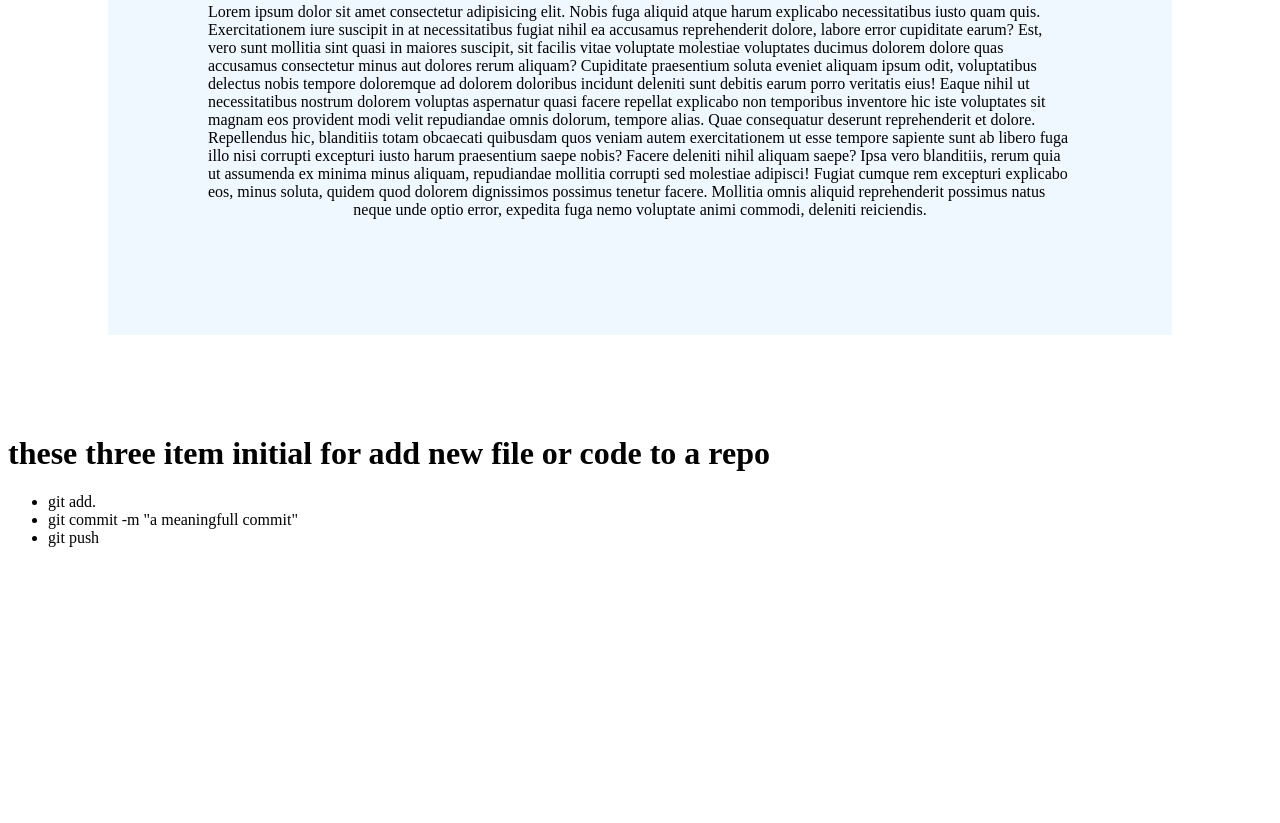
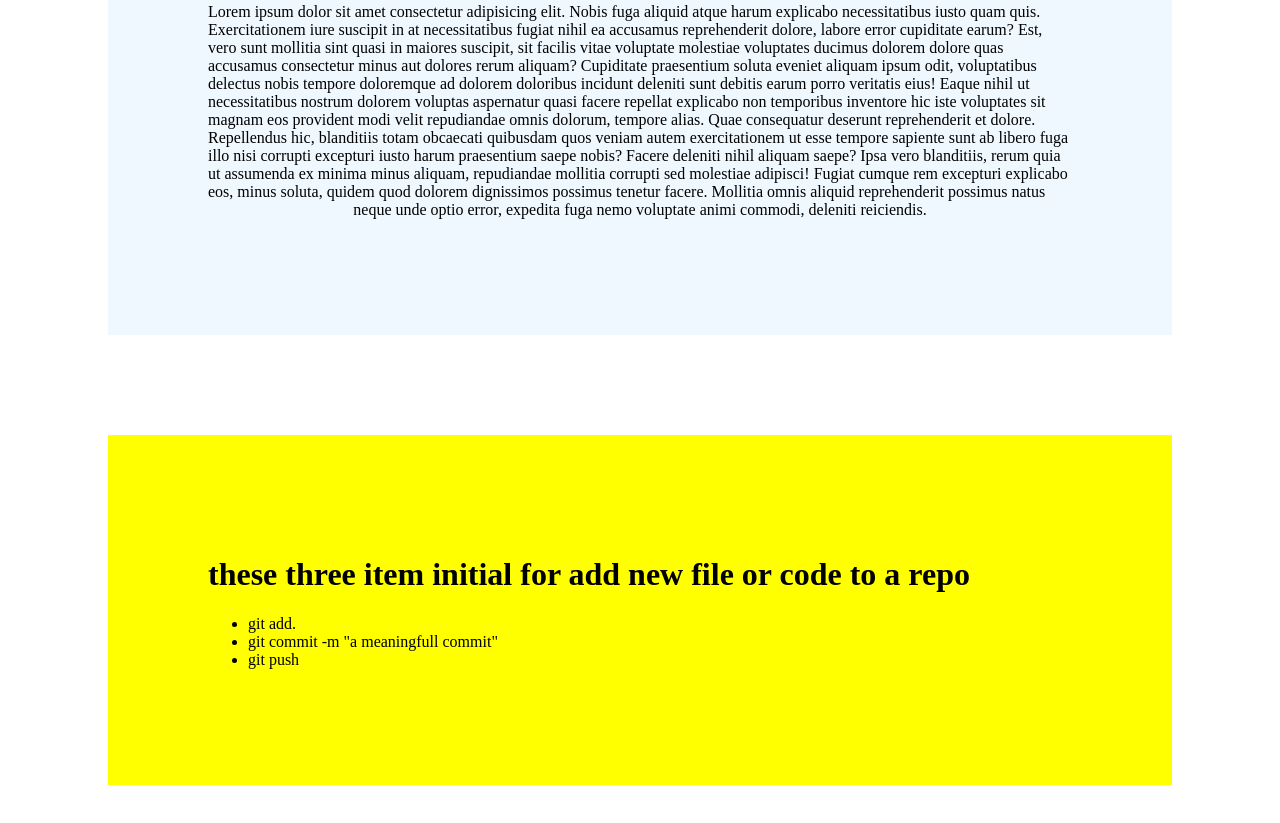
Before and after one commit to swapnachari-marjuk/git_gittu, a plain HTML site: page index.html in a window 1280 px wide. Shown: the part 889-1712 px from the top of the page. Before the commit the page ends 1452 px from the top, so only its background shows below. Drawn offline with Linux system fonts and the light colour scheme.

Commit message:
it's the last commit for this repo

```diff
--- a/style.css
+++ b/style.css
@@ -10,3 +10,10 @@
     margin: 100px;
     text-align-last: center;
 }
+
+.gittu_3{
+    background-color: yellow;
+    padding: 100px;
+    margin: 100px;
+    list-style-type: none;
+}
```
